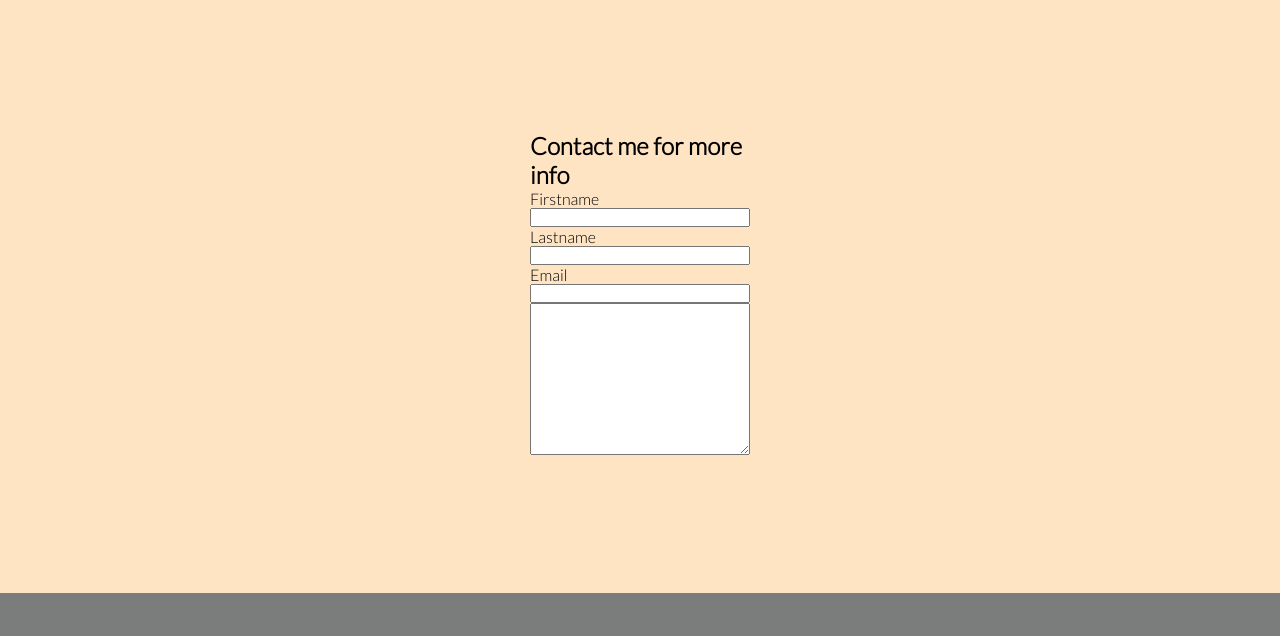
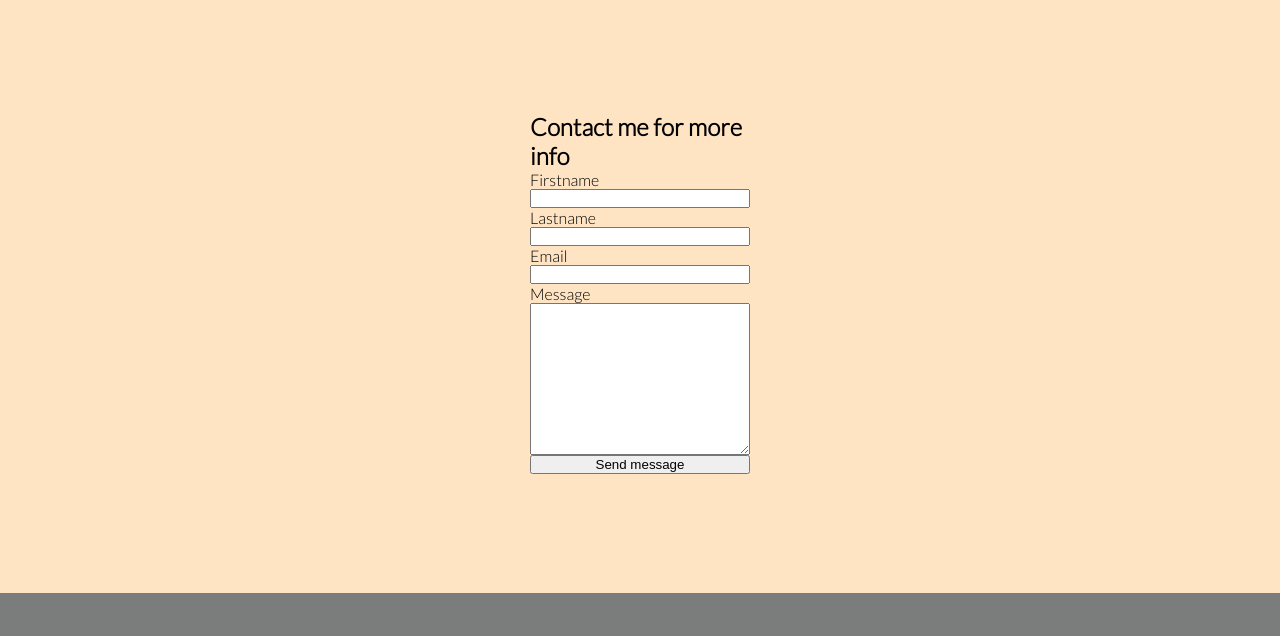
Before and after one commit to Bryaro/Portfolio-1-CodeInstitute, a plain HTML site: page contact.html in a window 1280 px wide. Shown: the part 102-738 px from the top of the page. Drawn offline with nearby package versions, Linux system fonts and the light colour scheme.

Commit message:
add style to contact-form with font-size 120%

```diff
--- a/contact.html
+++ b/contact.html
@@ -48,9 +48,9 @@
                 <input type="text" id="lastname">
                 <label for="email">Email</label>
                 <input type="email" id="email">
-
+                <label for="">Message</label>
                 <textarea name="message" id="message-container" cols="30" rows="10"></textarea>
-
+                <button class="send-message">Send message</button>
             </form>
         </section>
     </main>
```
